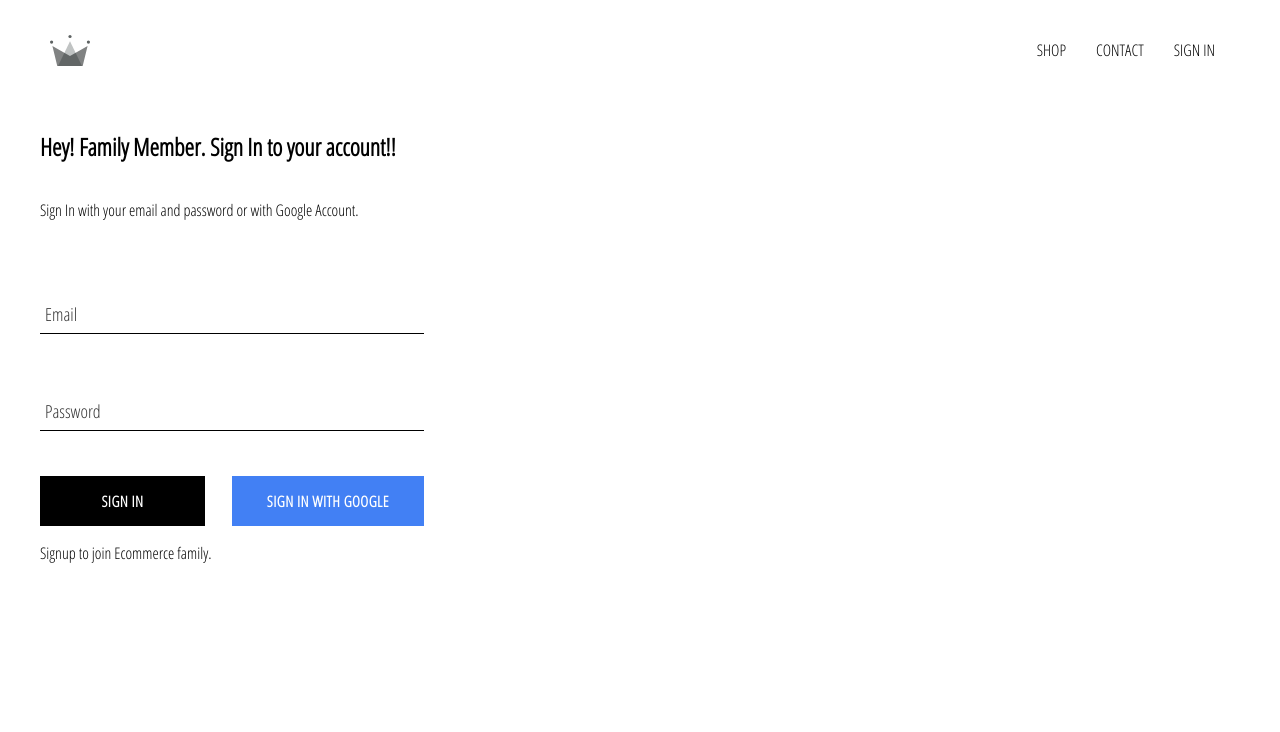
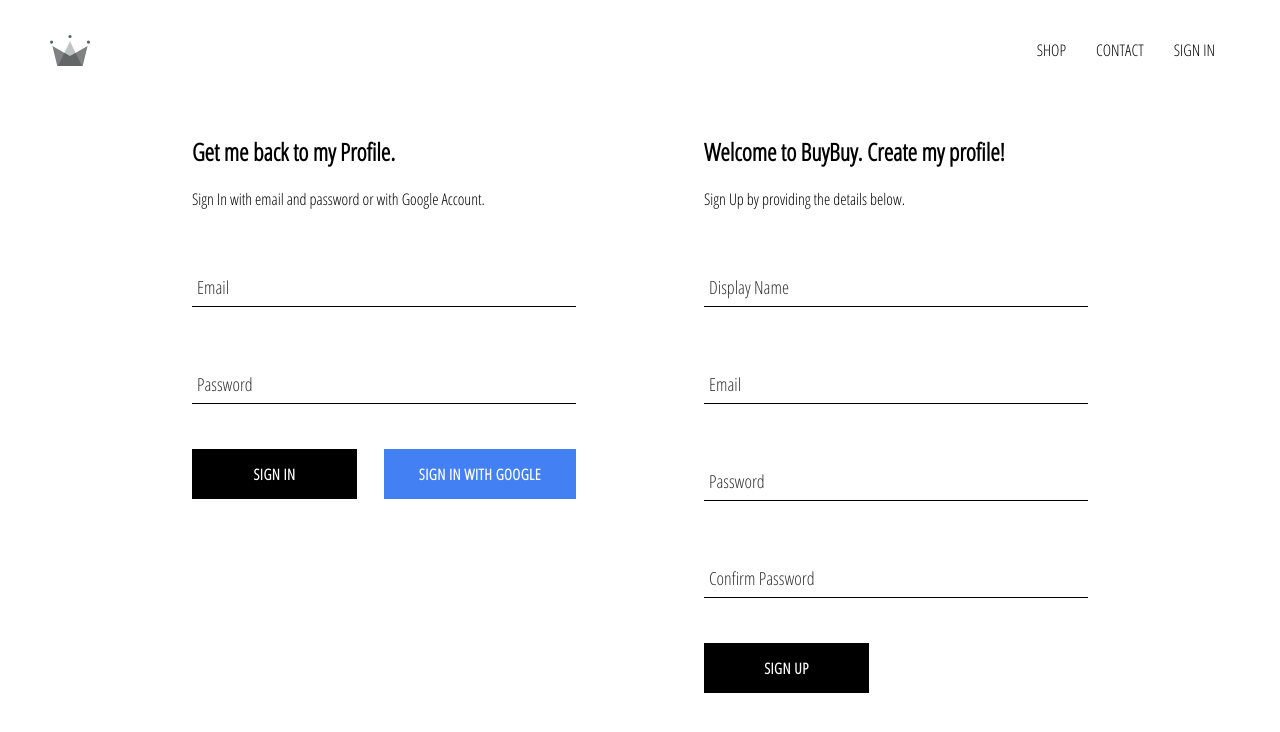
Before and after one commit to SiddharthPandey27/ecommerce-web-app, a React (Create React App) app: page /signIn in a window 1280 px wide. Shown: the top 732 px of the page. Built offline with nearby package versions, Linux system fonts and the light colour scheme; no server answers.

Commit message:
Sign up is done

```diff
--- a/src/App.js
+++ b/src/App.js
@@ -1,7 +1,7 @@
 import React from "react";
 import { Route, Link } from "react-router-dom";
 
-import { auth } from './firebase/firebase';
+import { auth, createUserProfileDoc } from "./firebase/firebase";
 
 import SignIn from "./containers/signIn";
 
@@ -42,13 +42,27 @@ class App extends React.Component {
   unsubscribeFromAuth = null;
 
   componentDidMount() {
-    this.unsubscribeFromAuth = auth.onAuthStateChanged(user => {
+    this.unsubscribeFromAuth = auth.onAuthStateChanged(async userAuth => {
+      if (userAuth) {
+        const userRef = await createUserProfileDoc(userAuth);
+        console.log("user auth", userAuth);
+
+        userRef.onSnapshot(snapShot => {
+          this.setState({
+            currentUser: {
+              id: snapShot.id,
+              ...snapShot.data()
+            }
+          });
+
+          console.log("State of App", this.state);
+        });
+      }
+
       this.setState({
-        currentUser: user
+        currentUser: userAuth
       });
-
-      console.log(user);
-    })
+    });
   }
 
   componentWillUnmount() {
@@ -60,9 +74,7 @@ class App extends React.Component {
     const { currentUser } = this.state;
     return (
       <React.Fragment>
-        <Header
-          currentUser={currentUser}
-        />
+        <Header currentUser={currentUser} />
         <div className="app-body">
           <Route exact path="/" component={HomePage} />
 
--- a/src/components/signInComponent/signInComponent.js
+++ b/src/components/signInComponent/signInComponent.js
@@ -1,6 +1,7 @@
 import React from "react";
 
 import { signInWithGoogle } from '../../firebase/firebase';
+import { auth } from "firebase";
 
 import FormInput from "../../elements/formInput/formInput";
 import CustomButton from "../../elements/customButton/customButton";
@@ -17,11 +18,17 @@ class SignInComponent extends React.Component {
     };
   }
 
-  handleSubmit = event => {
+  handleSubmit = async event => {
     event.preventDefault();
 
     const { email, password } = this.state;
-    console.log("Submit");
+
+    try {
+      await auth.signInWithEmailAndPassword(email, password);
+      this.setState({ email: '', password: '' });
+    } catch (error) {
+      console.log(error);
+    }
   };
 
   handleChange = e => {
@@ -55,7 +62,6 @@ class SignInComponent extends React.Component {
           <CustomButton type="submit"> Sign In </CustomButton>
           <CustomButton onClick={signInWithGoogle} isBlueButton={true} > Sign In With Google </CustomButton>
         </div>
-        <p>Signup to join Ecommerce family.</p>
       </form>
     );
   }
--- /dev/null
+++ b/src/components/signUpComponent/signUpComponent.js
@@ -0,0 +1,98 @@
+import React from "react";
+
+import { auth, createUserProfileDoc } from "../../firebase/firebase";
+
+import FormInput from "../../elements/formInput/formInput";
+import CustomButton from "../../elements/customButton/customButton";
+
+class SignUpComponent extends React.Component {
+  constructor(props) {
+    super(props);
+
+    this.state = {
+      displayName: "",
+      email: "",
+      password: "",
+      confirmPassword: ""
+    };
+  }
+
+  handleSubmit = async event => {
+    event.preventDefault();
+
+    const { displayName, email, password, confirmPassword } = this.state;
+    if (password !== confirmPassword) {
+      alert("Passwords do not match");
+      return;
+    }
+
+    try {
+      const { user } = await auth.createUserWithEmailAndPassword(
+        email,
+        password
+      );
+
+      await createUserProfileDoc(user, { displayName });
+
+      this.setState({
+        displayName: "",
+        email: "",
+        password: "",
+        confirmPassword: ""
+      });
+    } catch (error) {
+      console.error(error);
+    }
+  };
+
+  handleChange = event => {
+    const { name, value } = event.target;
+
+    this.setState({
+      [name]: value
+    });
+  };
+
+  render() {
+    const { displayName, email, password, confirmPassword } = this.state;
+    return (
+      <form className="sign-up-component" onSubmit={this.handleSubmit}>
+        <FormInput
+          name="displayName"
+          type="text"
+          value={displayName}
+          label="Display Name"
+          required
+          handleChange={this.handleChange}
+        />
+        <FormInput
+          name="email"
+          type="email"
+          value={email}
+          label="Email"
+          required
+          handleChange={this.handleChange}
+        />
+        <FormInput
+          name="password"
+          type="password"
+          value={password}
+          label="Password"
+          required
+          handleChange={this.handleChange}
+        />
+        <FormInput
+          name="confirmPassword"
+          type="password"
+          value={confirmPassword}
+          label="Confirm Password"
+          required
+          handleChange={this.handleChange}
+        />
+        <CustomButton type="submit"> Sign Up </CustomButton>
+      </form>
+    );
+  }
+}
+
+export default SignUpComponent;
--- /dev/null
+++ b/src/components/signUpComponent/styles.scss
@@ -0,0 +1,5 @@
+.sign-up-component {
+    display: flex;
+    flex-direction: column;
+    width: 40vw;
+}
--- a/src/containers/signIn/index.js
+++ b/src/containers/signIn/index.js
@@ -1,17 +1,25 @@
-import React from 'react';
+import React from "react";
 
-import SignInComponent from '../../components/signInComponent/signInComponent';
+import SignInComponent from "../../components/signInComponent/signInComponent";
+import SignUpComponent from "../../components/signUpComponent/signUpComponent";
 
-import './styles.scss';
+import "./styles.scss";
 
 const SignIn = () => {
-    return (
-        <div className="sign-in-container">
-            <h2>Hey! Family Member. Sign In to your account!!</h2>
-            <p>Sign In with your email and password or with Google Account.</p>
-            <SignInComponent />
-        </div>
-    );
-}
+  return (
+    <div className="sign-in-sign-up-container">
+      <div className="sign-in-box">
+        <h2>Get me back to my Profile.</h2>
+        <p>Sign In with email and password or with Google Account.</p>
+        <SignInComponent />
+      </div>
+      <div className="sign-up-box">
+        <h2>Welcome to BuyBuy. Create my profile!</h2>
+        <p>Sign Up by providing the details below.</p>
+        <SignUpComponent />
+      </div>
+    </div>
+  );
+};
 
 export default SignIn;
--- a/src/containers/signIn/styles.scss
+++ b/src/containers/signIn/styles.scss
@@ -1,5 +1,14 @@
-.sign-in-container {
-    width: 30vw;
+.sign-in-sign-up-container {
+    width: 70vw;
     display: flex;
-    flex-direction: column;
+    justify-content: space-between;
+    margin: 30px auto;
+
+    .sign-in-box {
+        width: 30vw;
+    }
+
+    .sign-up-box {
+        width: 30vw;
+    }
 }
--- a/src/elements/formInput/styles.scss
+++ b/src/elements/formInput/styles.scss
@@ -23,7 +23,6 @@ $mainColor: #000;
         border-radius: 0;
         border-bottom: 1px solid $mainColor;
         margin: 25px 0;
-        text-transform: capitalize;
 
         &:focus {
             outline: none;
--- a/src/firebase/firebase.js
+++ b/src/firebase/firebase.js
@@ -16,6 +16,35 @@ const config = {
 
 firebase.initializeApp(config);
 
+export const createUserProfileDoc = async (userAuth, additionalData) => {
+    if (!userAuth) return;
+
+    console.log("userAuth", userAuth);
+
+    const userRef = firestore.doc(`users/${userAuth.uid}`);
+    const snapShot = await userRef.get();
+
+    console.log("user ref", userRef);
+    console.log("user snap shot", snapShot);
+
+    if (!snapShot.exists) {
+        const { displayName, email } = userAuth;
+        const createdAt = new Date();
+        try {
+            await userRef.set({
+                displayName,
+                email,
+                createdAt,
+                ...additionalData
+            });
+        } catch (error) {
+            console.log("Error creating user", error.message);
+        }
+    }
+
+    return userRef;
+}
+
 export const auth = firebase.auth();
 export const firestore = firebase.firestore();
 
```
